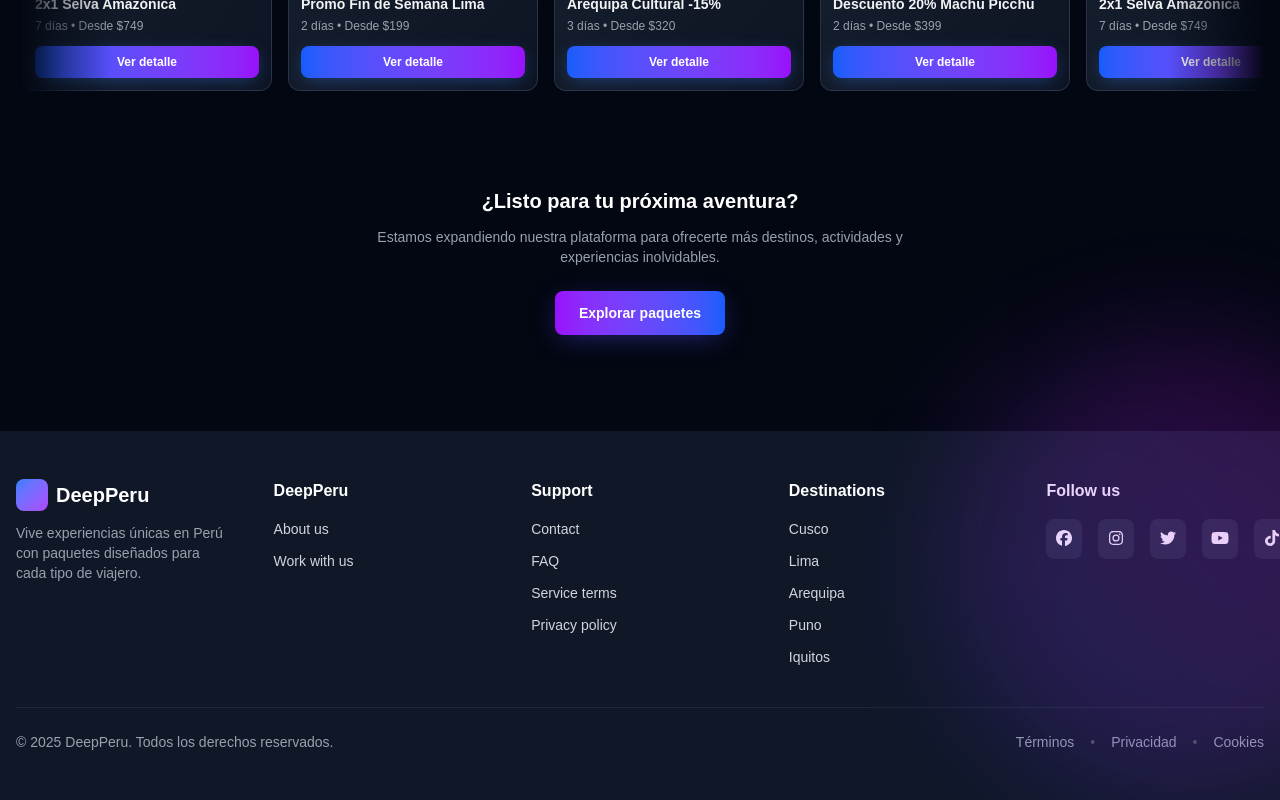
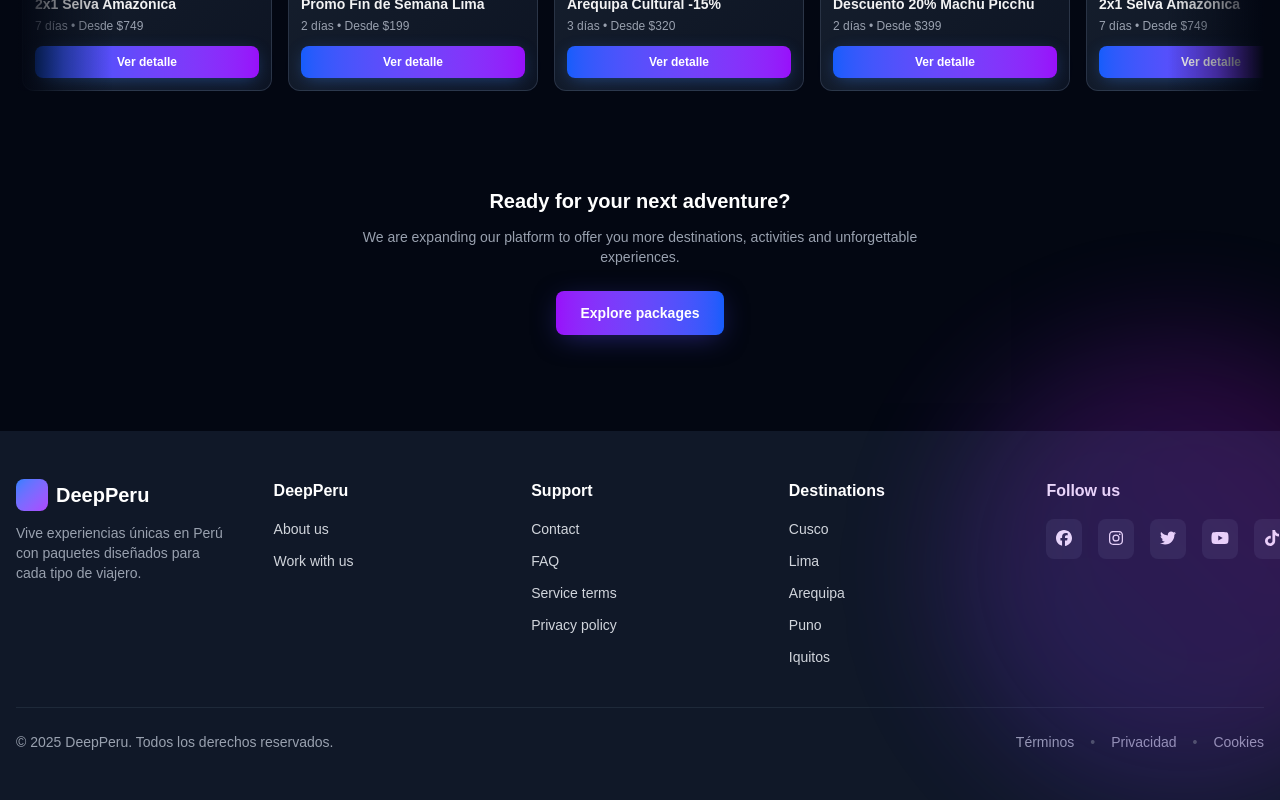
Before and after one commit to RodrigoAlexander7/DeepPeru, a Next.js app in the folder apps/frontend/: page /home in a window 1280 px wide. Shown: the part 1435-2235 px from the top of the page. Built offline with nearby package versions, Linux system fonts and the light colour scheme.

Commit message:
fix(frontend): translate home page UI texts to English

```diff
--- a/apps/frontend/src/app/(public)/home/page.tsx
+++ b/apps/frontend/src/app/(public)/home/page.tsx
@@ -35,17 +35,17 @@ export default function HomePage() {
             className="mt-24 text-center"
           >
             <h3 className="text-xl font-semibold text-white">
-              ¿Listo para tu próxima aventura?
+              Ready for your next adventure?
             </h3>
             <p className="mt-3 text-sm text-gray-400 max-w-xl mx-auto">
-              Estamos expandiendo nuestra plataforma para ofrecerte más
-              destinos, actividades y experiencias inolvidables.
+              We are expanding our platform to offer you more destinations,
+              activities and unforgettable experiences.
             </p>
             <a
               href="/packages"
               className="inline-block mt-6 px-6 py-3 rounded-lg bg-gradient-to-r from-purple-600 to-blue-600 text-white text-sm font-semibold shadow-[0_6px_28px_-6px_rgba(79,70,229,0.5)] hover:shadow-[0_8px_36px_-6px_rgba(79,70,229,0.6)] hover:from-purple-500 hover:to-blue-500 transition-all"
             >
-              Explorar paquetes
+              Explore packages
             </a>
           </motion.div>
         </div>
```
